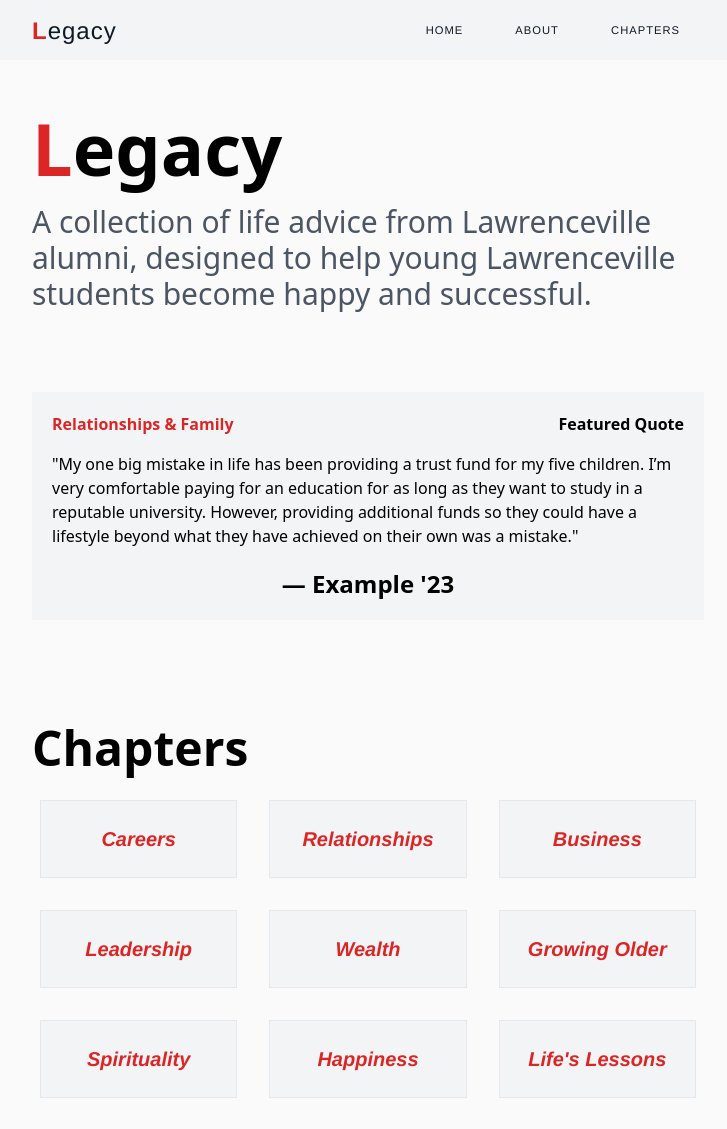
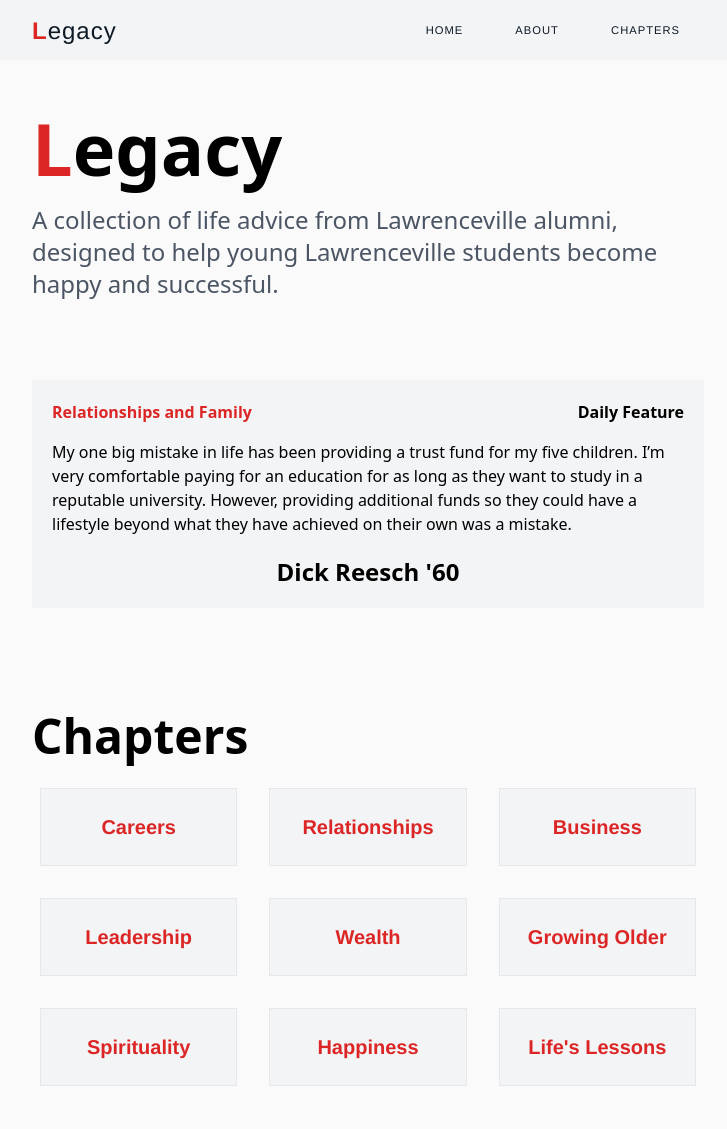
Before and after one commit to ghsmc/Legacy, a plain HTML site: page index.html in a window 1280 px wide. Shown: the top 1129 px of the page, without its empty margins (272-999 px from the left). Drawn offline with nearby package versions, Linux system fonts and the light colour scheme.

Commit message:
updated italic chapters on index

```diff
--- a/index.html
+++ b/index.html
@@ -45,14 +45,14 @@
             <span class="font-bold text-red-600">L</span><span class="font-bold">egacy</span>
         </h1>
 
-        <p class="pt-5 text-gray-600 text-3xl text-left mx-auto max-w-2xl">
+        <p class="pt-5 text-gray-600 text-2xl text-left mx-auto max-w-2xl">
             A collection of life advice from Lawrenceville alumni, designed to help young Lawrenceville students become
             happy and successful.
         </p>
 
         <div class="p-5 bg-gray-100 mt-20 max-w-2xl mx-auto">
-            <h1 class="text-1xl font-semibold mx-auto float-right">
-                Featured Quote
+            <h1 class="text-1xl font-semibold mx-auto float-right" id = "class">
+                Daily Feature
             </h1>
 
             <h1 class="text-1xl font-red-600 text-red-600 font-semibold pb-4" id="type">Relationships & Family</h1>
@@ -65,7 +65,7 @@
             </h1>
 
             <h1 class="text-center text-2xl pt-5"><span class="font-bold" id="author">— Example </span> <span
-                    class="font-semibold">'23</span></h1>
+                    class="font-semibold" id="classyear">'23</span></h1>
         </div>
 
 
@@ -80,42 +80,42 @@
                 <a href="careers.html">
                     <div>
                         <h1 class="p-3 chapter pt-6 pb-6 max-w-sm m-2 bg-gray-100"><span
-                                class="italic font-bold text-red-600">Careers</span></h1>
+                                class="font-bold text-red-600">Careers</span></h1>
                     </div>
                 </a>
 
                 <a href="relationships.html">
                     <div>
                         <h1 class="p-3 chapter pt-6 pb-6 max-w-sm m-2 bg-gray-100"><span
-                                class="italic font-bold text-red-600">Relationships</span></h1>
+                                class="font-bold text-red-600">Relationships</span></h1>
                     </div>
                 </a>
 
                 <a href="business.html">
                     <div>
                         <h1 class="p-3 chapter pt-6 pb-6 max-w-sm m-2 bg-gray-100"><span
-                                class="italic font-bold text-red-600">Business</span></h1>
+                                class="font-bold text-red-600">Business</span></h1>
                     </div>
                 </a>
 
                 <a href="leadership.html">
                     <div>
                         <h1 class="p-3 chapter pt-6 pb-6 max-w-sm m-2 bg-gray-100"><span
-                                class="italic font-bold text-red-600">Leadership</span></h1>
+                                class="font-bold text-red-600">Leadership</span></h1>
                     </div>
                 </a>
 
                 <a href="wealth.html">
                     <div>
                         <h1 class="p-3 chapter pt-6 pb-6 max-w-sm m-2 bg-gray-100"><span
-                                class="italic font-bold text-red-600">Wealth</span></h1>
+                                class="font-bold text-red-600">Wealth</span></h1>
                     </div>
                 </a>
 
                 <a href="growingolder.html">
                     <div>
                         <h1 class="p-3 chapter pt-6 pb-6 max-w-sm m-2 bg-gray-100"><span
-                                class="italic font-bold text-red-600">Growing
+                                class="font-bold text-red-600">Growing
                                 Older</span></h1>
                     </div>
                 </a>
@@ -123,21 +123,21 @@
                 <a href="spirituality.html">
                     <div>
                         <h1 class="p-3 chapter pt-6 pb-6 max-w-sm m-2 bg-gray-100"><span
-                                class="italic font-bold text-red-600">Spirituality</span></h1>
+                                class="font-bold text-red-600">Spirituality</span></h1>
                     </div>
                 </a>
 
                 <a href="happiness.html">
                     <div>
                         <h1 class="p-3 chapter pt-6 pb-6 max-w-sm m-2 bg-gray-100"><span
-                                class="italic font-bold text-red-600">Happiness</span></h1>
+                                class="font-bold text-red-600">Happiness</span></h1>
                     </div>
                 </a>
 
                 <a href="lifeslessons.html">
                     <div>
                         <h1 class="p-3 chapter pt-6 pb-6 max-w-sm m-2 bg-gray-100"><span
-                                class="italic font-bold text-red-600">Life's
+                                class="font-bold text-red-600">Life's
                                 Lessons</span></h1>
                     </div>
                 </a>
--- a/script.js
+++ b/script.js
@@ -1,30 +1,22 @@
+var quotes = ["My one big mistake in life has been providing a trust fund for my five children. I’m very comfortable paying for an education for as long as they want to study in a reputable university. However, providing additional funds so they could have a lifestyle beyond what they have achieved on their own was a mistake.",
+  "Choose work you enjoy and that serves as many people as possible. Focus on serving others — not on building wealth. Serve well, and money will follow.",
+  "Surround yourself with the smartest, most ethical people you can find. Set clear goals, communicate them clearly, and delegate."]
+var authors = ["Dick Reesch", "Norman Barrett", "Judy Ley Allen"]
+var years = ["1960", "1961", "1963"]
+var types = ["Relationships and Family", "Careers", "Business"]
 
-runOncePerDay();
+change();
 
-Quotes = ["Quote1", "Quote2", "Quote3", "Quote4", "Quote5"];
-Authors = ["Author1 '23", "Author2 '23", "Author3 '23", "Author4 '23", "Author5 '23"];
-Type = ["Type1","Type2","Type3","Type4","Type5"];
+function change() {
+  var R = getRandomInt(3);
+  var classyear = "'" + years[R].slice(-2);
 
-function hasOneDayPassed()
-  // get today's date. eg: "7/37/2007"
-  let date = new Date().toLocaleDateString();
-
-  // if there's a date in localstorage and it's equal to the above:
-  // inferring a day has yet to pass since both dates are equal.
-  if( localStorage.yourapp_date == date )  {
-      return false;
-
-  // this portion of logic occurs when a day has passed
-  localStorage.yourapp_date = date;
-  return true;
+  document.getElementById("quote").innerHTML = quotes[R];
+  document.getElementById("author").innerHTML = authors[R];
+  document.getElementById("classyear").innerHTML = classyear;
+  document.getElementById("type").innerHTML = types[R];
 }
 
-
-// some function which should run once a day
-function runOncePerDay(){
-//   if( !hasOneDayPassed() ) return false;
-    random = Math.floor(Math.random() * 6);
-    document.getElementById("quote").innerHTML(Quotes[random]);
-    document.getElementById("author").innerHTML(Authors[random]);
-    document.getElementById("type").innerHTML(Type[random]);
+function getRandomInt(max) {
+  return Math.floor(Math.random() * Math.floor(max));
 }
```
